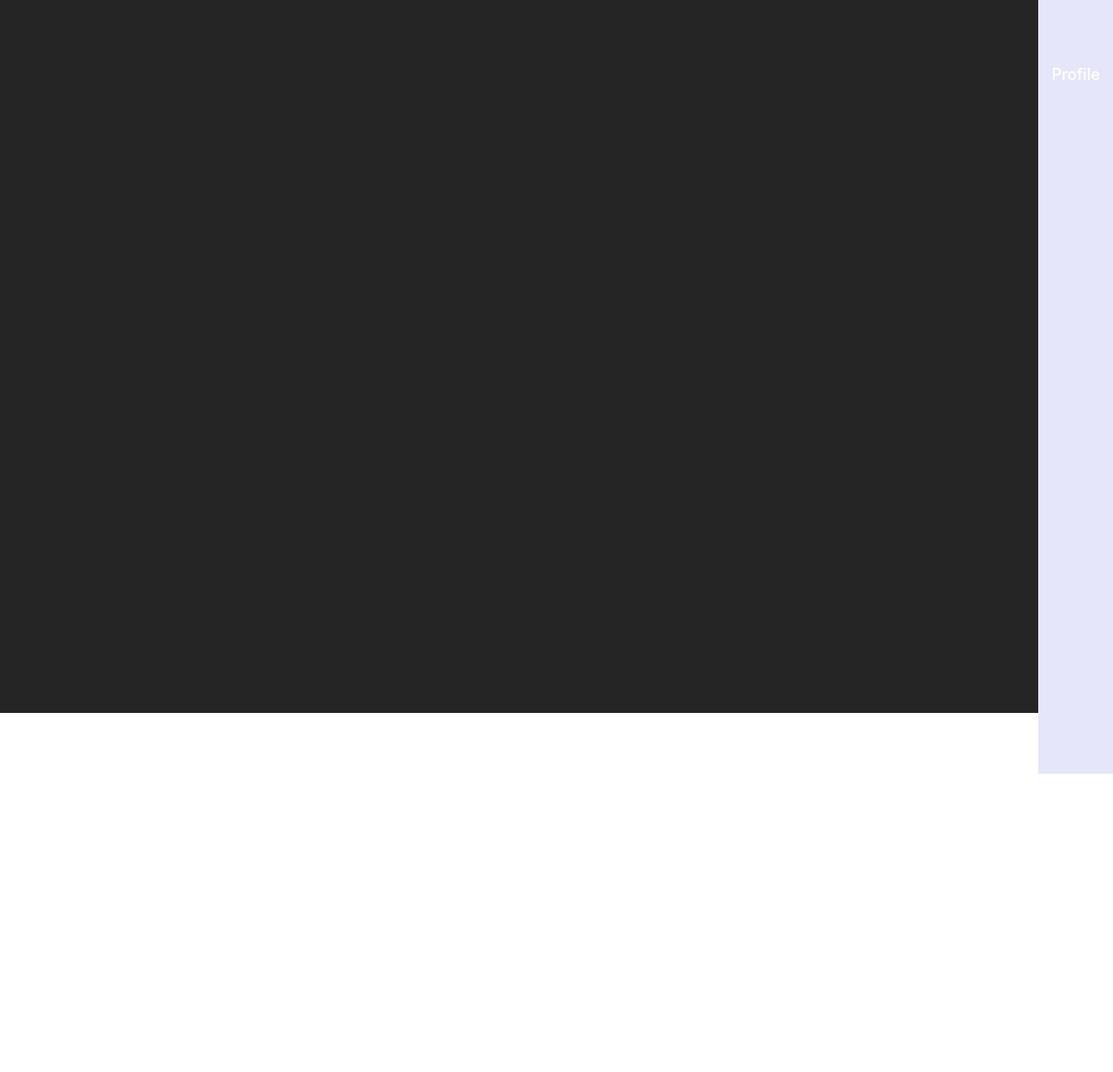
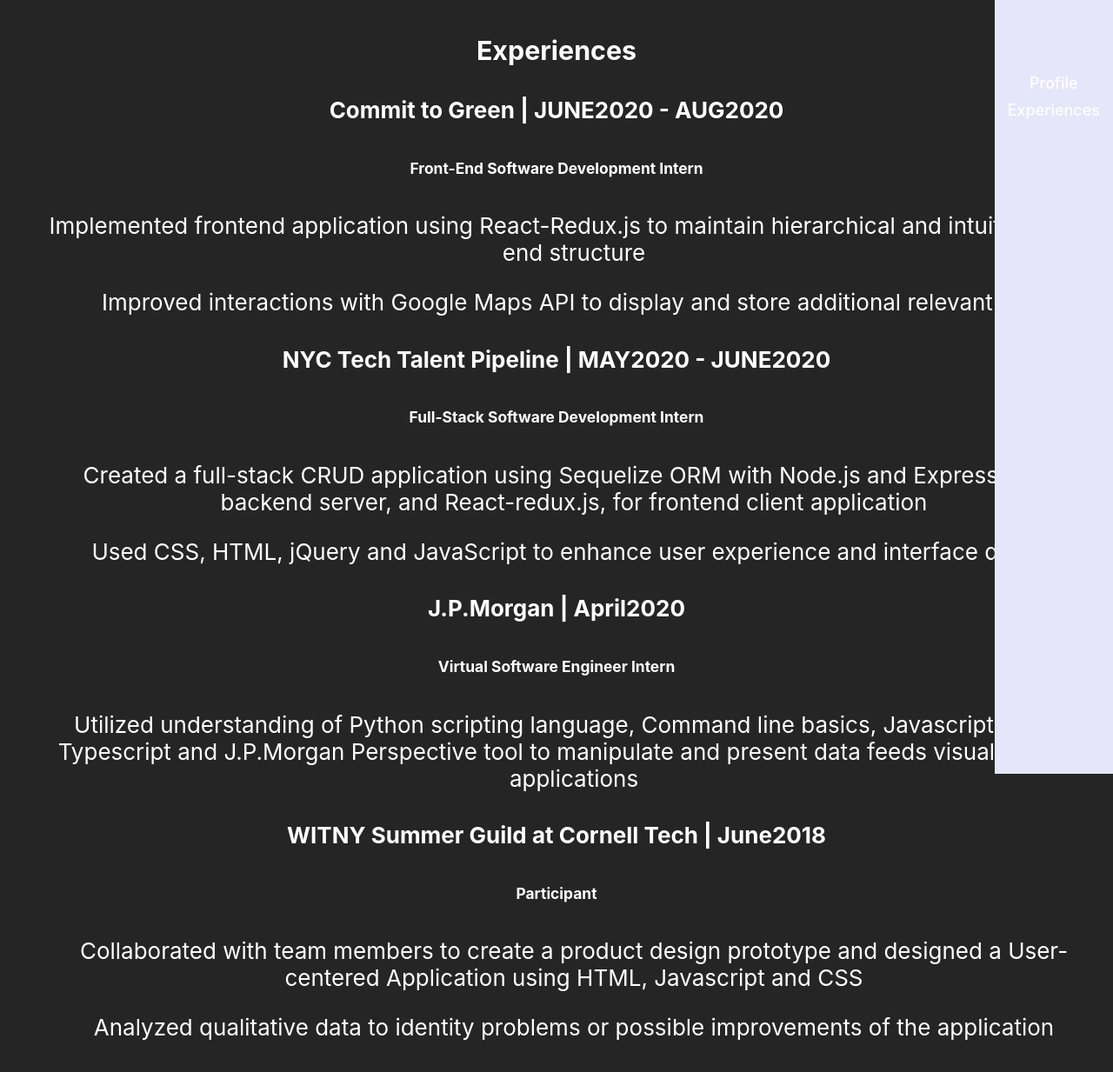
Before and after one commit to jemappellenora/FE_jemappellenoraPersonal, a React (Create React App) app: page /experiences in a window 1280 px wide. Shown: the whole page at 87% size. Before the commit the page ends 820 px from the top, so only its background shows below. Built offline with nearby package versions, Linux system fonts and the light colour scheme.

Commit message:
Added: experiences info

```diff
--- a/src/app/App.css
+++ b/src/app/App.css
@@ -41,6 +41,7 @@
   color: white;
   font-size: 18px;
   font-weight: 500;
+  padding-top: 100px;
 }
 .navLink:visited {
   text-decoration: none;
--- /dev/null
+++ b/src/components/containers/ExperiencesContainer.jsx
@@ -0,0 +1,13 @@
+import React, { Component } from "react";
+import { ExperiencesView } from "../views";
+class ExperiencesContainer extends Component {
+  render() {
+    return (
+      <div>
+        <ExperiencesView />
+      </div>
+    );
+  }
+}
+
+export default ExperiencesContainer;
--- a/src/components/containers/index.js
+++ b/src/components/containers/index.js
@@ -1,3 +1,4 @@
 export { default as NavBarContainer } from "./NavBarContainer";
 export { default as HomeContainer } from "./HomeContainer";
 export { default as ProfileContainer } from "./ProfileContainer";
+export { default as ExperiencesContainer } from "./ExperiencesContainer";
--- a/src/components/routes/RoutesView.jsx
+++ b/src/components/routes/RoutesView.jsx
@@ -1,6 +1,10 @@
 import React from "react";
 import { Switch, Route } from "react-router-dom";
-import { HomeContainer, ProfileContainer } from "../containers";
+import {
+  HomeContainer,
+  ProfileContainer,
+  ExperiencesContainer,
+} from "../containers";
 
 const RoutesView = () => {
   return (
@@ -11,6 +15,7 @@
         component={HomeContainer}
       />
       <Route exact path="/" component={ProfileContainer} />
+      <Route exact path="/experiences/" component={ExperiencesContainer} />
     </Switch>
   );
 };
--- /dev/null
+++ b/src/components/views/ExperiencesView.jsx
@@ -0,0 +1,58 @@
+import React from "react";
+
+function ExperiencesView() {
+  return (
+    <div id="dummyExperiences">
+      <h3>Experiences</h3>
+      <div>
+        <h4>Commit to Green | JUNE2020 - AUG2020</h4>
+        <h6>Front-End Software Development Intern</h6>
+        <ul>
+          Implemented frontend application using React-Redux.js to maintain
+          hierarchical and intuitive front-end structure
+        </ul>
+        <ul>
+          Improved interactions with Google Maps API to display and store
+          additional relevant data
+        </ul>
+      </div>
+      <div>
+        <h4>NYC Tech Talent Pipeline | MAY2020 - JUNE2020</h4>
+        <h6>Full-Stack Software Development Intern</h6>
+        <ul>
+          Created a full-stack CRUD application using Sequelize ORM with Node.js
+          and Express.js, for backend server, and React-redux.js, for frontend
+          client application
+        </ul>
+        <ul>
+          Used CSS, HTML, jQuery and JavaScript to enhance user experience and
+          interface design
+        </ul>
+      </div>
+      <div>
+        <h4>J.P.Morgan | April2020</h4>
+        <h6>Virtual Software Engineer Intern</h6>
+        <ul>
+          Utilized understanding of Python scripting language, Command line
+          basics, Javascript, React, Typescript and J.P.Morgan Perspective tool
+          to manipulate and present data feeds visually in web applications
+        </ul>
+      </div>
+      <div>
+        <h4>WITNY Summer Guild at Cornell Tech | June2018</h4>
+        <h6>Participant</h6>
+        <ul>
+          Collaborated with team members to create a product design prototype
+          and designed a User-centered Application using HTML, Javascript and
+          CSS
+        </ul>
+        <ul>
+          Analyzed qualitative data to identity problems or possible
+          improvements of the application
+        </ul>
+      </div>
+    </div>
+  );
+}
+
+export default ExperiencesView;
--- a/src/components/views/NavBarView.jsx
+++ b/src/components/views/NavBarView.jsx
@@ -4,9 +4,16 @@
 const NavBarView = () => {
   return (
     <nav className="navBar">
-      <Link to="/" className="navLink">
-        Profile
-      </Link>
+      <div style={{ marginTop: "10px" }}>
+        <Link to="/" className="navLink">
+          Profile
+        </Link>
+      </div>
+      <div style={{ marginTop: "10px" }}>
+        <Link to="/experiences" className="navLink">
+          Experiences
+        </Link>
+      </div>
     </nav>
   );
 };
--- a/src/components/views/index.js
+++ b/src/components/views/index.js
@@ -1,2 +1,3 @@
 export { default as NavBarView } from "./NavBarView";
 export { default as HomeView } from "./HomeView";
+export { default as ExperiencesView } from "./ExperiencesView";
```
